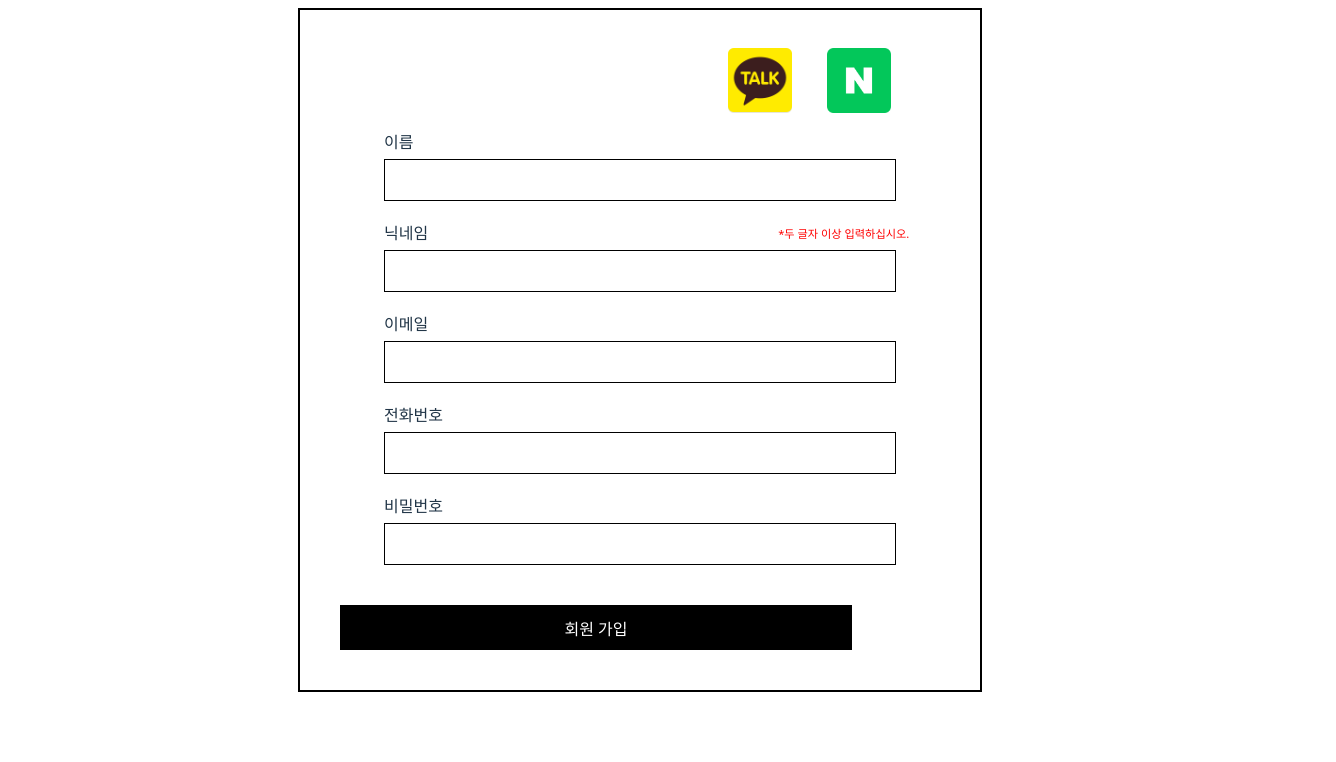
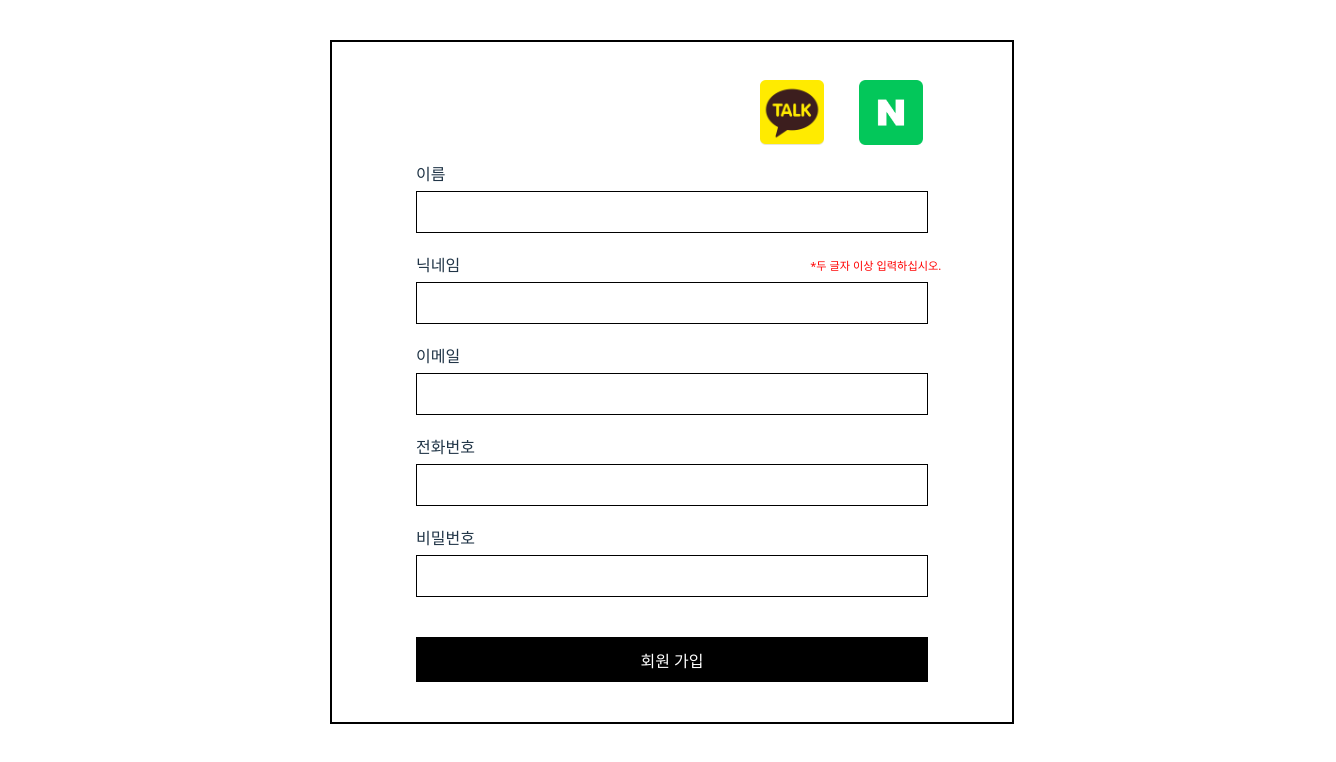
Before and after one commit to LG-CNS-AM-CAMP-2ND-PJT1-TEAM9/job-weather-front, a React (Vite) app: page /users/signup in a window 1280 px wide. Shown: the top 762 px of the page, 1336 px wide, since content can reach past the window. Built offline with nearby package versions, Linux system fonts and the light colour scheme.

Commit message:
fix: App.jsx 레이아웃 분기 로직 수정

```diff
--- a/src/App.jsx
+++ b/src/App.jsx
@@ -1,12 +1,12 @@
 import { useState, useEffect } from 'react';
-import reactLogo from './assets/react.svg'
-import viteLogo from '/vite.svg'
-import './App.css'
+// import reactLogo from './assets/react.svg'; // 사용하지 않는다면 제거 가능
+// import viteLogo from '/vite.svg'; // 사용하지 않는다면 제거 가능
+import './App.css'; // App.css import
 import { BrowserRouter, Route, Routes, useLocation } from 'react-router-dom';
-import Signup from './pages/signup'
-import Login from './pages/Login'
-import JobSearch from './pages/job_search/job_search.jsx'
-import Resetpw from './pages/Resetpw'
+import Signup from './pages/signup';
+import Login from './pages/Login';
+import JobSearch from './pages/job_search/job_search.jsx'; // JobSearch 페이지 import 추가
+import Resetpw from './pages/Resetpw'; // 비밀번호 재설정 페이지 import
 import MainPage from './pages/MainPage/MainPage';
 
 // 라우트에 따라 다른 레이아웃 클래스를 적용하기 위한 내부 컴포넌트
@@ -19,6 +19,7 @@ function AppLayout() {
     if (location.pathname === '/') { // MainPage 경로
       setLayoutClass('app-layout-main');
     } else {
+      // MainPage 이외의 모든 페이지 (로그인, 회원가입, 비밀번호 재설정, 채용검색 등)
       setLayoutClass('app-layout-default');
     }
   }, [location.pathname]); // 경로가 변경될 때만 이 효과를 다시 실행
@@ -29,6 +30,8 @@ function AppLayout() {
       <Routes>
         <Route path='/users/login' element={<Login/>}/>
         <Route path='/users/signup' element={<Signup/>}/>
+        <Route path='/users/reset-password' element={<Resetpw/>}/> {/* 비밀번호 재설정 라우트 */}
+        <Route path='/job_search' element={<JobSearch/>}/> {/* 채용 검색 페이지 라우트 추가 */}
         <Route path='/' element={<MainPage/>}/>
       </Routes>
     </div>
@@ -38,12 +41,8 @@ function AppLayout() {
 function App() {
   return (
     <BrowserRouter>
-      <Routes>
-        <Route path='/users/login' element={<Login/>}/>
-        <Route path='/users/signup' element={<Signup/>}/>
-        <Route path='/users/reset-password' element={<Resetpw/>}/>
-        <Route path='/job_search' element={<JobSearch/>}/>
-      </Routes>
+      {/* AppLayout 컴포넌트를 여기서 사용해야 합니다. */}
+      <AppLayout />
     </BrowserRouter>
   );
 }
```
